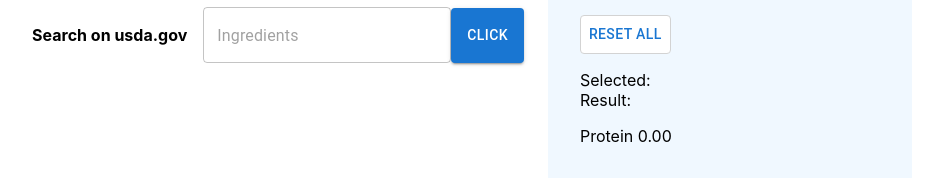
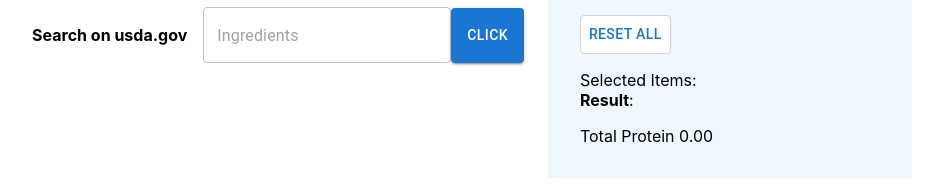
Before and after one commit to NERG-Tech/consumer-app-backend, a React (Create React App) app: page /nutritions in a window 1280 px wide. Shown: the part 121-317 px from the top of the page, without its empty margins (192-1135 px from the left). Built offline with nearby package versions, Linux system fonts and the light colour scheme.

Commit message:
feat: total protein added

```diff
--- a/src/components/Nutritions.tsx
+++ b/src/components/Nutritions.tsx
@@ -58,13 +58,15 @@ const Nutritions = () => {
   console.log("data", data);
   console.log("foods", foods);
 
-  const [protein, setProtein] = useState(0);
+  const [protein, setProtein] = useState<number>(0);
+  const [proteinUnit, setProteinUnit] = useState<string>();
 
   useEffect(() => {
     let pro = 0;
     cart.map((cart) => {
       // console.log("foodNutrientId ", cart.foodNutrients[0].foodNutrientId);
       pro += cart.foodNutrients[0].value * cart.quantity;
+      setProteinUnit(cart.foodNutrients[0].unitName);
     });
     console.log(pro);
     setProtein(pro);
@@ -114,7 +116,7 @@ const Nutritions = () => {
             >
               RESET ALL
             </Button>
-            <Box sx={{ mt: 2 }}>Selected:</Box>
+            <Box sx={{ mt: 2 }}>Selected Items:</Box>
             <Box>
               {cart.map((cart, index) => {
                 return (
@@ -131,14 +133,26 @@ const Nutritions = () => {
                       Name:{" "}
                       <span style={{ fontWeight: "bold" }}>{cart.name}</span>
                     </Box>
-                    <Box>Desc: {cart.description}</Box>
+                    <Box sx={{ pt: 1 }}>Desc: {cart.description}</Box>
                     <Box>Qty: {cart.quantity}</Box>
+                    <Box sx={{ pt: 1 }}>
+                      Protein: {cart.foodNutrients[0].value}
+                    </Box>
+                    <Box>
+                      Protein * Quantity = {cart.foodNutrients[0].value} *{" "}
+                      {cart.quantity} ={" "}
+                      {cart.foodNutrients[0].value * cart.quantity}{" "}
+                      {cart.foodNutrients[0].unitName}
+                    </Box>
                   </Box>
                 );
               })}
             </Box>
             <Box>
-              Result: <Box sx={{ pt: 2 }}>Protein {protein.toFixed(2)}</Box>
+              <span style={{ fontWeight: "bold" }}>Result</span>:{" "}
+              <Box sx={{ pt: 2 }}>
+                Total Protein {protein.toFixed(2)} {proteinUnit}
+              </Box>
             </Box>
           </Box>
         </Box>
```
